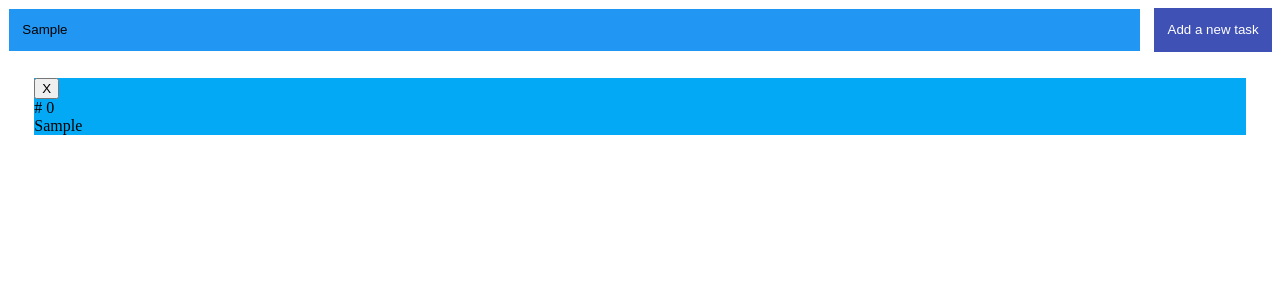
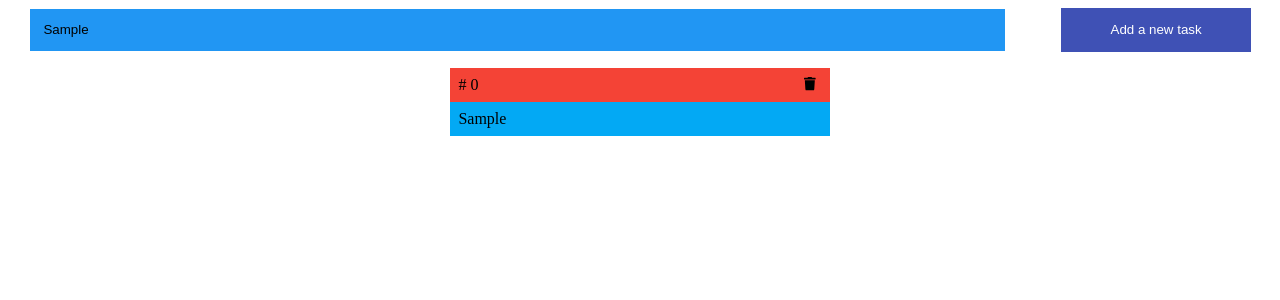
Before and after one commit to moeinio/OkkO, a React (Create React App) app: page / in a window 1280 px wide. Both pictures are taken after typing "Sample" into the empty fields and a click on the button "Add a new task". Shown: the top 300 px of the page. Built offline with nearby package versions, Linux system fonts and the light colour scheme.

Commit message:
added fontawsome, added expanded, added conditional styles

```diff
--- a/package.json
+++ b/package.json
@@ -3,6 +3,9 @@
   "version": "0.1.0",
   "private": true,
   "dependencies": {
+    "@fortawesome/fontawesome-svg-core": "^1.2.19",
+    "@fortawesome/free-solid-svg-icons": "^5.9.0",
+    "@fortawesome/react-fontawesome": "^0.1.4",
     "react": "^16.8.6",
     "react-dom": "^16.8.6",
     "react-scripts": "3.0.1",
--- a/public/index.html
+++ b/public/index.html
@@ -5,6 +5,7 @@
     <link rel="shortcut icon" href="%PUBLIC_URL%/favicon.ico" />
     <meta name="viewport" content="width=device-width, initial-scale=1" />
     <meta name="theme-color" content="#000000" />
+    <link href="https://fonts.googleapis.com/css?family=Noto+Sans+HK&display=swap" rel="stylesheet">
     <!--
       manifest.json provides metadata used when your web app is installed on a
       user's mobile device or desktop. See https://developers.google.com/web/fundamentals/web-app-manifest/
--- a/src/App.js
+++ b/src/App.js
@@ -1,6 +1,7 @@
 import React from 'react';
 import AddTodo from './components/AddTodo';
 import TodoList from './components/TodoList';
+
 
 export default class App extends React.Component {
   constructor(props) {
--- a/src/components/AddTodo.js
+++ b/src/components/AddTodo.js
@@ -1,5 +1,6 @@
 import React from 'react';
 import styled from "styled-components";
+import Button from "./styled/Button";
 
 export default class AddTodo extends React.Component {
     constructor(props) {
@@ -24,9 +25,9 @@ export default class AddTodo extends React.Component {
         return (
             <NewTask>
                 <NewTaskInput type="text" onChange={e => this.setState({task: e.target.value})}/>
-                <NewTaskSubmitButton onClick={e => this.onAddTodo(e)}>
+                <Button onClick={e => this.onAddTodo(e)}>
                     Add a new task
-                </NewTaskSubmitButton>
+                </Button>
             </NewTask>
 
         )
@@ -35,21 +36,16 @@ export default class AddTodo extends React.Component {
 }
 
 const NewTask = styled.div`
-display: flex;
-font-size: 1em;
+  font-size: 1em;
+  display: flex;
+  flex-flow: row wrap;
+  justify-content: space-around;
 `;
 
 const NewTaskInput = styled.input`
 padding: 1em;
-flex-grow: 1;
 margin-right: 1em;
 background-color: #2196F3;
 border: solid 1px white;
+flex-basis: 75%;
 `;
-const NewTaskSubmitButton = styled.button`
-padding: 1em;
-flex-grow: 0;
-color: white;
-background-color: #3F51B5;
-border: 0;
-`;
--- a/src/components/TodoElement.js
+++ b/src/components/TodoElement.js
@@ -1,28 +1,29 @@
 import React from 'react';
 import styled from 'styled-components';
-
-
+import {CloseButton} from "./styled/Button";
+import { FontAwesomeIcon } from '@fortawesome/react-fontawesome'
+import { faTrash } from "@fortawesome/free-solid-svg-icons";
 
 export default class TodoElement extends React.Component{
     constructor(props){
         super(props)
         this.state = {
-            isOpen: false
+            expanded: false
         }
     }
 
     render() {
         return (
-            <TodoElementContainer onClick={() => this.setState({isOpen: true})}>
+            <TodoElementContainer onClick={() => this.setState({expanded: true})}>
                 <TodoElementHeader>
-                    <TodoElementRemove onClick={() => this.props.onRemove(this.props.todo.id)}>
-                        X
-                    </TodoElementRemove>
+                    <CloseButton onClick={() => this.props.onRemove(this.props.todo.id)}>
+                        <FontAwesomeIcon icon={faTrash}/>
+                    </CloseButton>
                     <TodoElementId>
                         # {this.props.todo.id}
                     </TodoElementId>
                 </TodoElementHeader>
-                <TodoElementTask isOpen={this.state.isOpen}>
+                <TodoElementTask expanded={this.state.expanded}>
                     {this.props.todo.task}
                 </TodoElementTask>
             </TodoElementContainer>
@@ -32,21 +33,28 @@ export default class TodoElement extends React.Component{
 
 const TodoElementContainer = styled.div`
 background: #03A9F4;
-border: solid 1px white;
-margin: 2%;
-flex-grow: 1;
 font-size: 1em;
-flex-basis: 25%;
-`
+flex-basis: 30%;
+margin-top: 1em;
+max-height: 10em;
+`;
 
-const TodoElementId = styled.div `
+const TodoElementId = styled.div`
 
-`
-const TodoElementTask = styled.div `
-`
-const TodoElementHeader = styled.div `
+`;
 
-`
-const TodoElementRemove = styled.button `
+const TodoElementTask = styled.div`
+    padding: 0.5em;
 
-`
+    ${props => props.expanded && ({
+
+    })}
+`;
+
+const TodoElementHeader = styled.div`
+    background: #F44336;
+    display: flex;
+    justify-content: space-between;
+    flex-direction: row-reverse;
+    padding: 0.5em;
+`;
--- a/src/components/TodoList.js
+++ b/src/components/TodoList.js
@@ -20,9 +20,8 @@ export default class TodoList extends React.Component {
     };
 }
 const TodoContainer = styled.div`
-font-size: 1em;
-display: flex;
-justify-content: space-between;
-flex-direction: row;
-flex-wrap: wrap;
+  font-size: 1em;
+  display: flex;
+  flex-flow: row wrap;
+  justify-content: space-around;
 `
--- /dev/null
+++ b/src/components/styled/Button.js
@@ -0,0 +1,26 @@
+import styled from "styled-components";
+
+const Button = styled.button`
+    padding: 1em;
+    color: white;
+    background-color: #3F51B5;
+    border: 0;
+    flex-basis: 15%;
+    &:focus {
+    border: none;
+    }
+`;
+
+const CloseButton = styled.button`
+    background: transparent;
+    color: black;
+    border: 0;
+    &:focus {
+    border: none;
+    }
+
+;
+`;
+
+export  { CloseButton }
+export default Button
```
Also changed, not shown: 1 other file (tests, documents, lock files or other folders).
